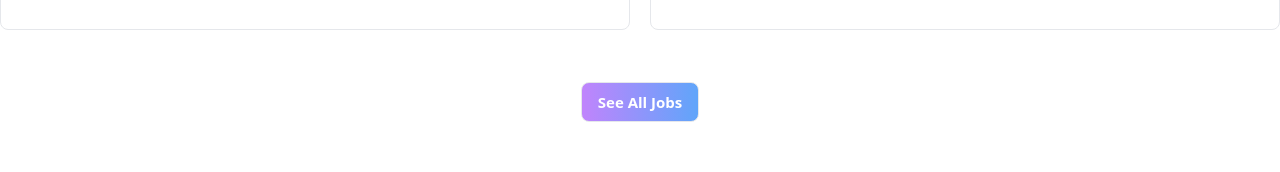
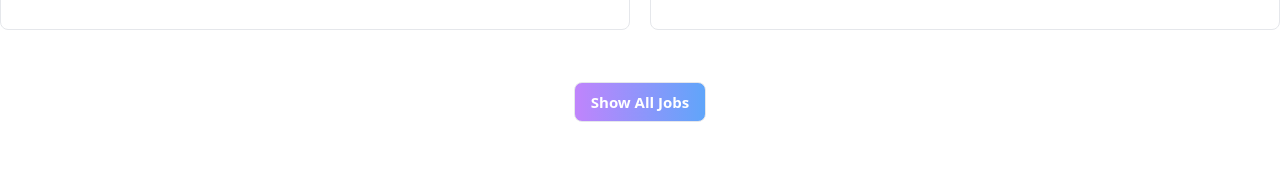
Before and after one commit to tareksabbir/Careerhub, a React (Vite) app: page / in a window 1280 px wide. Shown: the part 2298-2470 px from the top of the page. Built offline with nearby package versions, Linux system fonts and the light colour scheme.

Commit message:
show more and show less button added

```diff
--- a/src/Components/Home/Featured Job/FeaturedJob.jsx
+++ b/src/Components/Home/Featured Job/FeaturedJob.jsx
@@ -1,4 +1,3 @@
-/* eslint-disable no-unused-vars */
 import { useEffect, useState } from "react";
 import Error from "../../Error/Error";
 import JobListCard from "./JobListCard";
@@ -7,6 +6,7 @@ const FeaturedJob = () => {
   const [featured, setFeatured] = useState([]);
   const [loading, setLoading] = useState(false);
   const [showJob, setShowJob] = useState([]);
+  const [showAll, setShowAll] = useState(false);
 
   const loadJobList = async () => {
     setLoading(true);
@@ -17,28 +17,28 @@ const FeaturedJob = () => {
       setFeatured(data);
     } catch (error) {
       if (error) {
+        console.error("Failed to fetch jobs:", error);
         <Error></Error>;
       }
     } finally {
       setLoading(false);
     }
   };
+
   useEffect(() => {
     loadJobList();
   }, []);
 
- useEffect(()=>{
-  if(featured.length){
-    setShowJob(featured.slice(0,4))
-  }
- },[featured])
+  useEffect(() => {
+    if (featured.length) {
+      setShowJob(showAll ? featured : featured.slice(0, 4));
+    }
+  }, [featured, showAll]);
 
- const handleButton =()=>{
-  setShowJob(featured)
- }
+  const handleButton = () => {
+    setShowAll(!showAll);
+  };
 
-
-console.log(showJob)
   return (
     <>
       <div className="container mx-auto mt-40">
@@ -49,14 +49,19 @@ console.log(showJob)
             need. Its your future
           </p>
         </div>
-        <div className="grid grid-cols-2 gap-5 mt-20 mb-10">
-          {showJob.map((job) => (
-            <JobListCard key={job.id} loading={loading} job={job}></JobListCard>
-          ))}
-        </div>
-        <div onClick={handleButton} className="flex items-center justify-center mb-20">
-          <button className="text-[15px] font-semibold  px-4 py-2 border bg-gradient-to-r from-purple-400 to-blue-400 text-white rounded-lg mt-3 ">
-            See All Jobs
+
+          <div className="grid grid-cols-2 gap-5 mt-20 mb-10">
+            {showJob.map((job) => (
+              <JobListCard key={job.id} loading={loading} job={job} />
+            ))}
+          </div>
+
+        <div
+          onClick={handleButton}
+          className="flex items-center justify-center mb-20"
+        >
+          <button className="text-[15px] font-semibold px-4 py-2 border bg-gradient-to-r from-purple-400 to-blue-400 text-white rounded-lg mt-3">
+            {showAll ? "Show Less" : "Show All Jobs"}
           </button>
         </div>
       </div>
```
